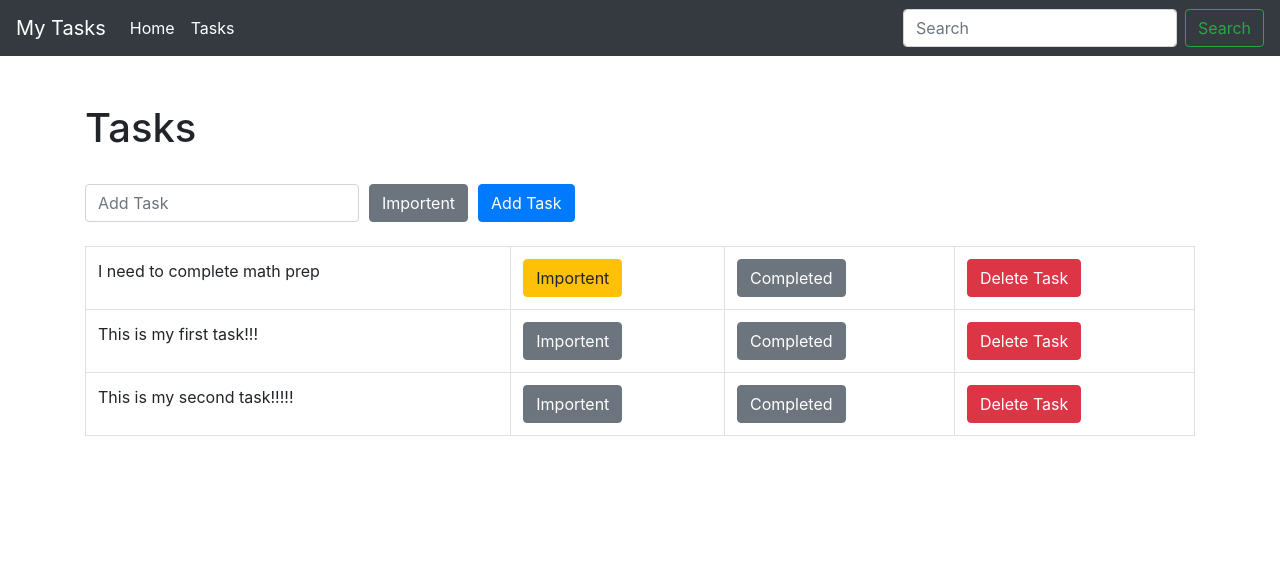
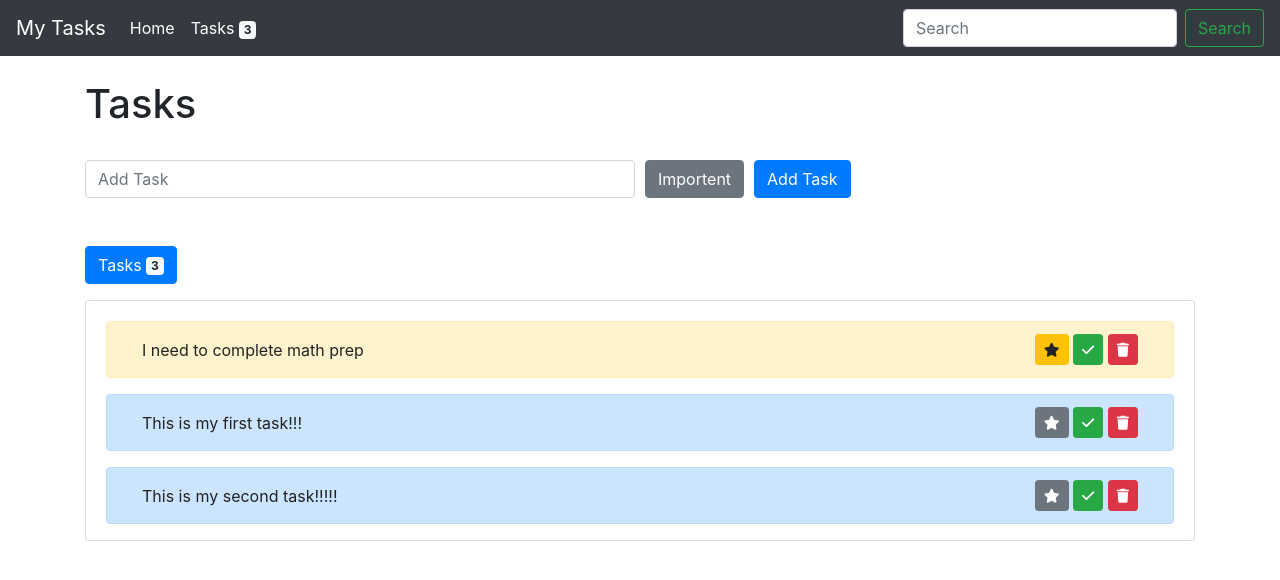
Before and after one commit to rohid-hub/django_my_tasks, a Django app: page /tasks/ in a window 1280 px wide. Shown: the top 580 px of the page. Run offline with Django 3.2, Linux system fonts and the light colour scheme; data comes from the database, SQL or seed files in the repository; both versions use the stored data as it was after the commit; some libraries are stand-ins or nearby versions.

Commit message:
separeted completed section, icon insted of text and collapse

```diff
--- a/tasks/urls.py
+++ b/tasks/urls.py
@@ -1,6 +1,6 @@
 from django.contrib import admin
 from django.urls import path
-from .views import home, tasks, delete, isCompleted, isImportent
+from .views import home, tasks, delete, isCompleted, isImportent, dltCompletedTasks
 
 urlpatterns = [
     path('admin/', admin.site.urls),
@@ -9,4 +9,5 @@ urlpatterns = [
     path('delete/<task_id>', delete, name="delete"),
     path('isCompleted/<task_id>', isCompleted, name="isCompleted"),
     path('isImportent/<task_id>', isImportent, name="isImportent"),
+    path('tasks/dltCompletedTasks', dltCompletedTasks),
 ]
--- a/tasks/views.py
+++ b/tasks/views.py
@@ -2,8 +2,10 @@ from django.shortcuts import render, redirect
 from django.contrib import messages
 from task.models import Task
 from task.forms import AddTaskForm
+
 def home(request):
-  return render(request, 'home.html')
+  all_Tasks = Task.objects.filter(isCompleted=False)
+  return render(request, 'home.html', {'tasks': all_Tasks})
 
 
 def tasks(request):
@@ -11,18 +13,19 @@ def tasks(request):
     form = AddTaskForm(request.POST or None)
     if form.is_valid():
       form.save()
-      messages.success(request, "Task item added to tasks!")
+      messages.success(request, "Task item has been added to Tasks list!")
       return redirect('tasks')
     else:
       return redirect('tasks')
   else:
-    tasks_items = Task.objects.all()
-    return render(request, 'tasks/tasks.html', {'tasks': tasks_items})
+    all_Tasks = Task.objects.filter(isCompleted=False)
+    completed_Tasks = Task.objects.filter(isCompleted=True)
+    return render(request, 'tasks/tasks.html', {'tasks': all_Tasks, 'completed_Tasks': completed_Tasks})
 
 def delete(request, task_id):
   task_item_to_dlt = Task.objects.get(pk=task_id)
   task_item_to_dlt.delete()
-  messages.warning(request, "Task deleted!")
+  messages.warning(request, "Task item has been deleted!")
   return redirect('tasks')
 
 
@@ -45,3 +48,10 @@ def isImportent(request, task_id):
     item.isImportent = False
     item.save()
   return redirect('tasks')
+
+def dltCompletedTasks(request):
+  tasks = Task.objects.filter(isCompleted=True)
+  for task in tasks:
+    task.delete()
+  messages.success(request, 'All completed tasks has been deleted!')
+  return redirect('tasks')
--- a/templates/layout.html
+++ b/templates/layout.html
@@ -3,6 +3,7 @@
 <head>
   <meta charset="UTF-8">
   <meta name="viewport" content="width=device-width, initial-scale=1.0">
+  <script src="https://kit.fontawesome.com/96d8afcea7.js" crossorigin="anonymous"></script>
   <link rel="stylesheet" href="https://stackpath.bootstrapcdn.com/bootstrap/4.4.1/css/bootstrap.min.css" integrity="sha384-Vkoo8x4CGsO3+Hhxv8T/Q5PaXtkKtu6ug5TOeNV6gBiFeWPGFN9MuhOf23Q9Ifjh" crossorigin="anonymous">
   <title>My Tasks - {% block title %}{% endblock title %}</title>
 </head>
@@ -19,7 +20,12 @@
           <a class="nav-link" href="{% url 'home' %}">Home <span class="sr-only">(current)</span></a>
         </li>
         <li class="nav-item active">
-          <a class="nav-link" href="{% url 'tasks' %}">Tasks <span class="sr-only">(current)</span></a>
+          <a class="nav-link" href="{% url 'tasks' %}">Tasks
+            {% if tasks|length != 0 %}
+              <span class="badge badge-light">{{ tasks|length }}</span>
+              <span class="sr-only">unread messages</span>
+            {% endif %}
+          </a>
         </li>
       </ul>
       <form class="form-inline my-2 my-lg-0">
@@ -29,9 +35,9 @@
     </div>
   </nav>
   <main class="container">
-    <br>
     {% if messages %}
       {% for message in messages %}
+        <br>
         <div class="alert
           {% if message.tags %}
             {% if message.tags == 'success' %}
--- a/templates/tasks/tasks.html
+++ b/templates/tasks/tasks.html
@@ -10,7 +10,7 @@ Tasks
 <form  action="{% url 'tasks' %}" method="POST">
   {% csrf_token %}
   <div class="form-row align-items-center">
-    <div class="col-auto">
+    <div class="col-6">
       <input class="form-control" type="text" placeholder="Add Task" aria-label="Search" name="content">
     </div>
     <div class="col-auto">
@@ -25,33 +25,71 @@ Tasks
   </div>
 </form>
 <br>
-<table class="table table-bordered">
-  <tbody>
+<br>
 {% if tasks %}
+  <p class="btn btn-primary">
+    Tasks
+    <span class="badge badge-light">{{ tasks|length }}</span>
+  </p>
+  <br>
+
+  <div class="card card-body pb-0">
   {% for task in tasks %}
-      <tr>
-        <td {% if task.isCompleted %}
-          style="text-decoration: line-through;"
-        {% endif %}>{{ task }}</td>
-        <td><a href="{% url 'isImportent' task.id %}"  class="btn
+  <div class="alert {% if task.isImportent %}
+  alert-warning
+  {% else %}
+  alert-primary
+  {% endif %} row align-items-center mx-0" role="alert">
+   <div class="col-auto mr-auto" style="color: #222;">{{ task }}</div>
+   <div class="col-auto">
+    <a href="{% url 'isImportent' task.id %}"
+    style="margin-left: 10px;"
+    class="
+      btn btn-sm
       {% if task.isImportent %}
       btn-warning
       {% else %}
         btn-secondary
+      {% endif %}"><i class="fas fa-star"></i></a>
+     <a href="{% url 'isCompleted' task.id %}" class="btn btn-success btn-sm"><i class="fas fa-check"></i></a>
+     <a href="{% url 'delete' task.id %}" class="btn btn-sm btn-danger"><i class="fas fa-trash"></i></a>
+   </div>
+  </div>
+  {% endfor %}
+   </div>
 {% endif %}
-          ">Importent</a></td>
-        <td><a href="{% url 'isCompleted' task.id %}" class="btn
 
-          {% if task.isCompleted %}
-            btn-success
-          {% else %}
-            btn-secondary
+<!-- Importent Tasks  -->
+<br>
+{% if completed_Tasks %}
+<div class="row">
+  <div class="col-auto pr-0">
+    <p>
+      <a class="btn btn-success" data-toggle="collapse" href="#collapseExample" role="button" aria-expanded="false" aria-controls="collapseExample">
+        Completed
+          <span class="badge badge-light">{{ completed_Tasks|length }}</span>
+      </a>
+    </p>
+  </div>
+  <div class="col-auto">
+    <a href="{% url 'tasks' %}dltCompletedTasks" class="btn btn-danger"><i class="fas fa-trash"></i></a>
+  </div>
+</div>
+  <div class="collapse" id="collapseExample">
+      <div class="card card-body pb-0">
+      {% for task in completed_Tasks %}
+          <div class="alert alert-success row align-items-center mx-0" role="alert">
+            <div class="col-auto mr-auto" style="text-decoration: line-through; color: #222;">{{ task }}</div>
+            <div class="col-auto">
+              <a href="{% url 'isCompleted' task.id %}" class="btn btn-success btn-sm"><i class="fas fa-times"></i></a>
+              <a href="{% url 'delete' task.id %}" class="btn btn-danger btn-sm"><i class="fas fa-trash"></i></a>
+            </div>
+          </div>
+      {% endfor %}
+      </div>
+  </div>
+  <br>
+  <br>
+
 {% endif %}
-          ">Completed</a></td>
-        <td><a href="{% url 'delete' task.id %}"  class="btn btn-danger">Delete Task</a></td>
-      </tr>
-    {% endfor %}
-  {% endif %}
-  </tbody>
-</table>
 {% endblock content %}
```
Also changed, not shown: db.sqlite3. Lines whose indentation alone changed are shown as unchanged.
